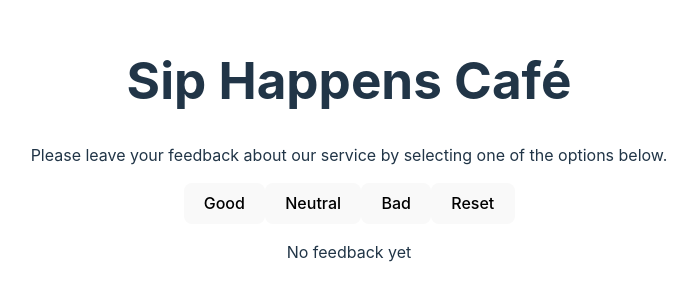
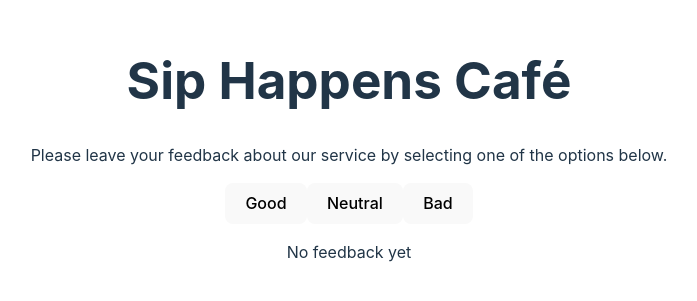
Before and after one commit to Liubjchka/goit-react-hw-02, a React (Vite) app: page / in a window 1280 px wide. Shown: the part 251-552 px from the top of the page, without its empty margins (291-988 px from the left). Built offline with nearby package versions, Linux system fonts and the light colour scheme.

Commit message:
totalFeedback+Options

```diff
--- a/src/components/App/App.jsx
+++ b/src/components/App/App.jsx
@@ -45,7 +45,11 @@ function App() {
   return (
     <>
       <Description />
-      <Options updateFeedback={updateFeedback} resetFeedback={resetFeedback} />
+      <Options
+        updateFeedback={updateFeedback}
+        resetFeedback={resetFeedback}
+        totalFeedback={totalFeedback}
+      />
       {totalFeedback > 0 ? (
         <Feedback
           {...feedback}
--- a/src/components/Options/Options.jsx
+++ b/src/components/Options/Options.jsx
@@ -1,12 +1,12 @@
 // import css from './Options.module.css';
 
-function Options({ updateFeedback, resetFeedback }) {
+function Options({ updateFeedback, resetFeedback, totalFeedback }) {
   return (
     <>
       <button onClick={() => updateFeedback("good")}>Good</button>
       <button onClick={() => updateFeedback("neutral")}>Neutral</button>
       <button onClick={() => updateFeedback("bad")}>Bad</button>
-      {resetFeedback && <button onClick={resetFeedback}>Reset</button>}
+      {totalFeedback > 0 && <button onClick={resetFeedback}>Reset</button>}
     </>
   );
 }
```
